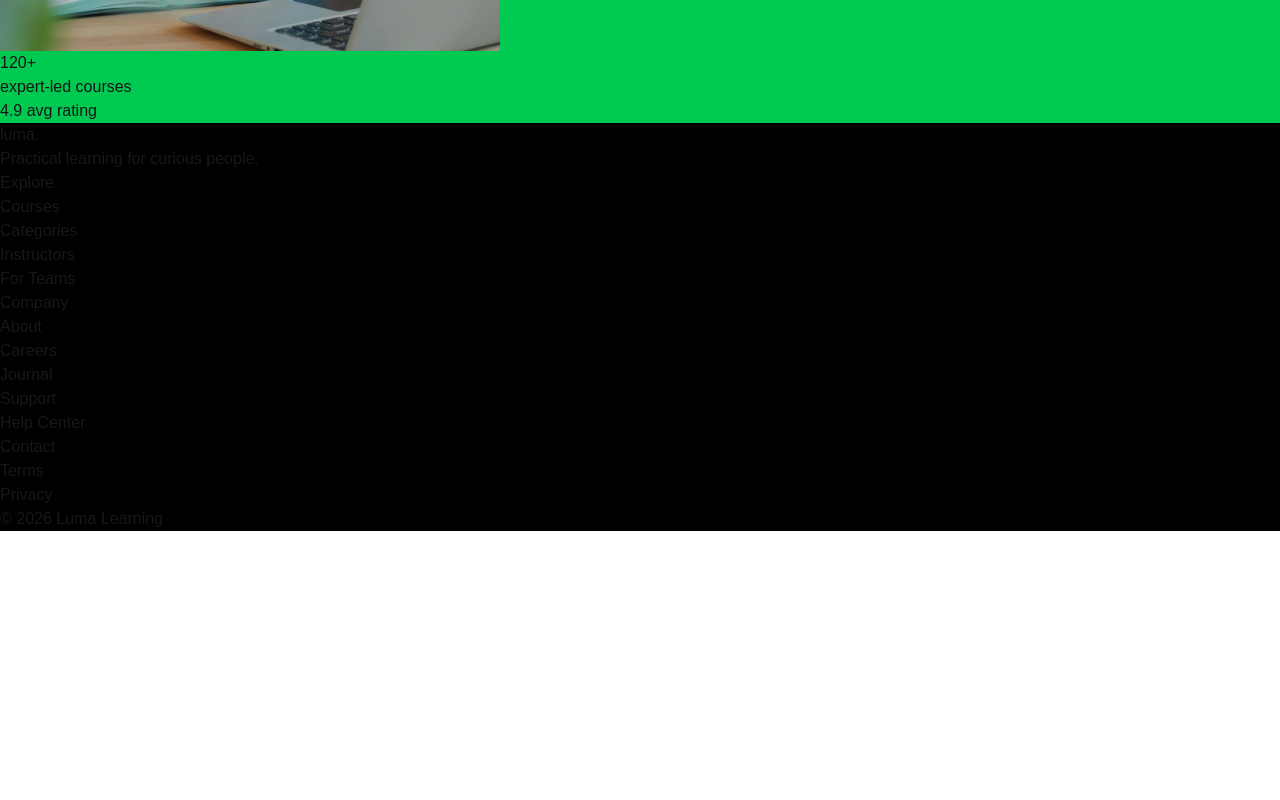
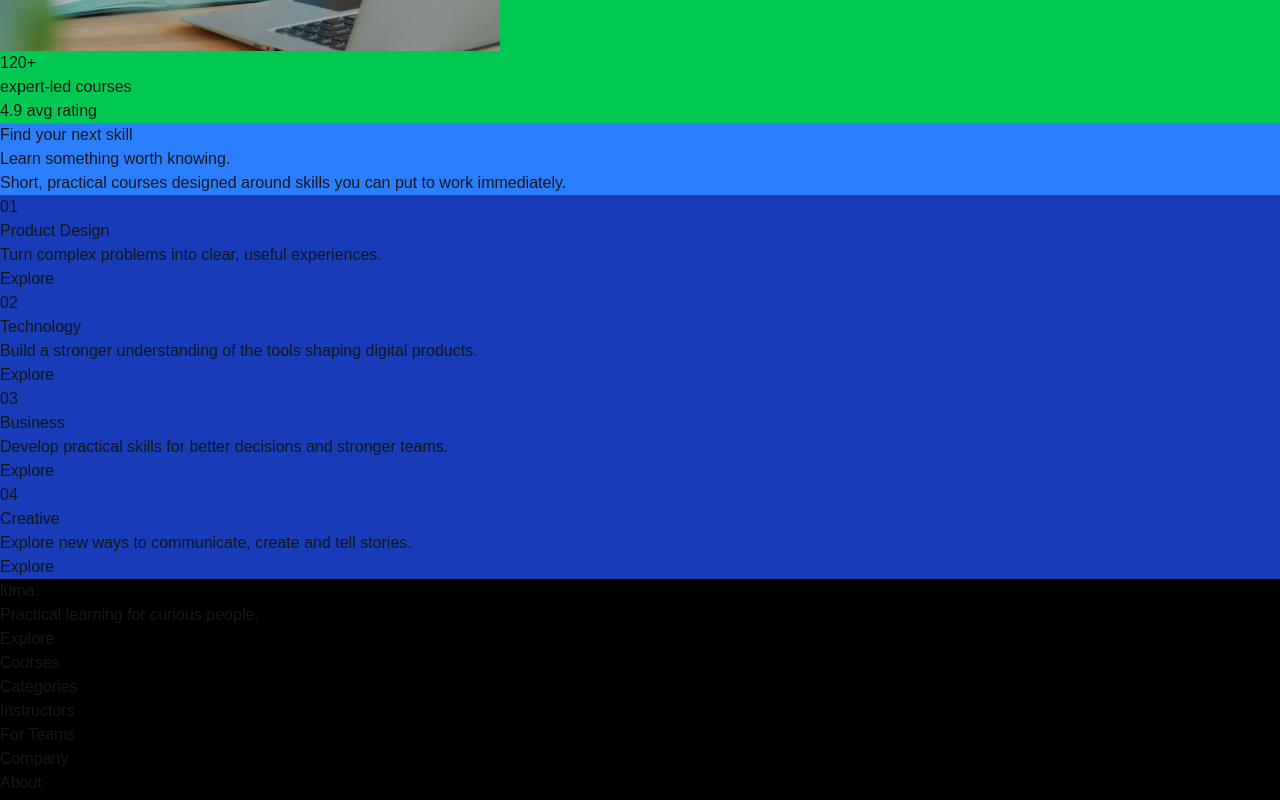
Before and after one commit to raresan/buzzvel-coding-test1-renan-alonso, a Next.js app: page / in a window 1280 px wide. Shown: the part 920-1720 px from the top of the page. Before the commit the page ends 1451 px from the top, so only its background shows below. Built offline with nearby package versions, Linux system fonts and the light colour scheme.

Commit message:
feat: categories initial structure

```diff
--- /dev/null
+++ b/app/components/sections/Categories.tsx
@@ -0,0 +1,28 @@
+import type { CategoryCardProps } from '../ui/CategoryCard'
+
+import CategoryCard from '../ui/CategoryCard'
+
+type CategoriesProps = {
+  data: {
+    eyebrow: string
+    title: string
+    description: string
+    items: CategoryCardProps[]
+  }
+}
+
+export default function Categories({ data }: CategoriesProps) {
+  return (
+    <section className="bg-blue-500">
+      <h3>{data.eyebrow}</h3>
+      <h2>{data.title}</h2>
+      <p>{data.description}</p>
+
+      <div>
+        {data.items.map((item, index) => (
+          <CategoryCard key={index} {...item} />
+        ))}
+      </div>
+    </section>
+  )
+}
--- a/app/components/sections/Footer.tsx
+++ b/app/components/sections/Footer.tsx
@@ -1,4 +1,4 @@
-import { ClickableProps } from '../ui/Clickable'
+import type { ClickableProps } from '../ui/Clickable'
 
 import Clickable from '../ui/Clickable'
 
@@ -19,7 +19,7 @@ export default function Footer({ data }: FooterProps) {
     <footer className="bg-black">
       <div>
         <div>
-          <h4>{data.logoText}</h4>
+          <div>{data.logoText}</div>
 
           <p>{data.slogan}</p>
         </div>
--- a/app/components/sections/Header.tsx
+++ b/app/components/sections/Header.tsx
@@ -1,4 +1,4 @@
-import { ClickableProps } from '../ui/Clickable'
+import type { ClickableProps } from '../ui/Clickable'
 
 import Clickable from '../ui/Clickable'
 
@@ -14,9 +14,7 @@ interface HeaderProps {
 export default function Header({ data }: HeaderProps) {
   return (
     <header className="bg-red-500">
-      <div>
-        <h4>{data.logoText}</h4>
-      </div>
+      <div>{data.logoText}</div>
 
       <nav>
         <ul>
--- a/app/components/sections/Hero.tsx
+++ b/app/components/sections/Hero.tsx
@@ -1,7 +1,7 @@
 import { StaticImageData } from 'next/image'
 import Image from 'next/image'
 
-import { ClickableProps } from '../ui/Clickable'
+import type { ClickableProps } from '../ui/Clickable'
 
 import Clickable from '../ui/Clickable'
 
--- /dev/null
+++ b/app/components/ui/CategoryCard.tsx
@@ -0,0 +1,29 @@
+export interface CategoryCardProps {
+  id: string
+  title: string
+  description: string
+  linkText: string
+  href: string
+}
+
+export default function CategoryCard({
+  id,
+  title,
+  description,
+  linkText,
+  href,
+}: CategoryCardProps) {
+  return (
+    <div className="bg-blue-800">
+      <div>{id}</div>
+
+      <h4>{title}</h4>
+
+      <p>{description}</p>
+
+      <div>
+        <a href={href}>{linkText}</a>
+      </div>
+    </div>
+  )
+}
--- a/app/page.tsx
+++ b/app/page.tsx
@@ -1,11 +1,13 @@
 import { data } from './data'
 
 import Hero from './components/sections/Hero'
+import Categories from './components/sections/Categories'
 
 export default function Home() {
   return (
     <>
       <Hero data={data.hero} />
+      <Categories data={data.categories} />
     </>
   )
 }
```
